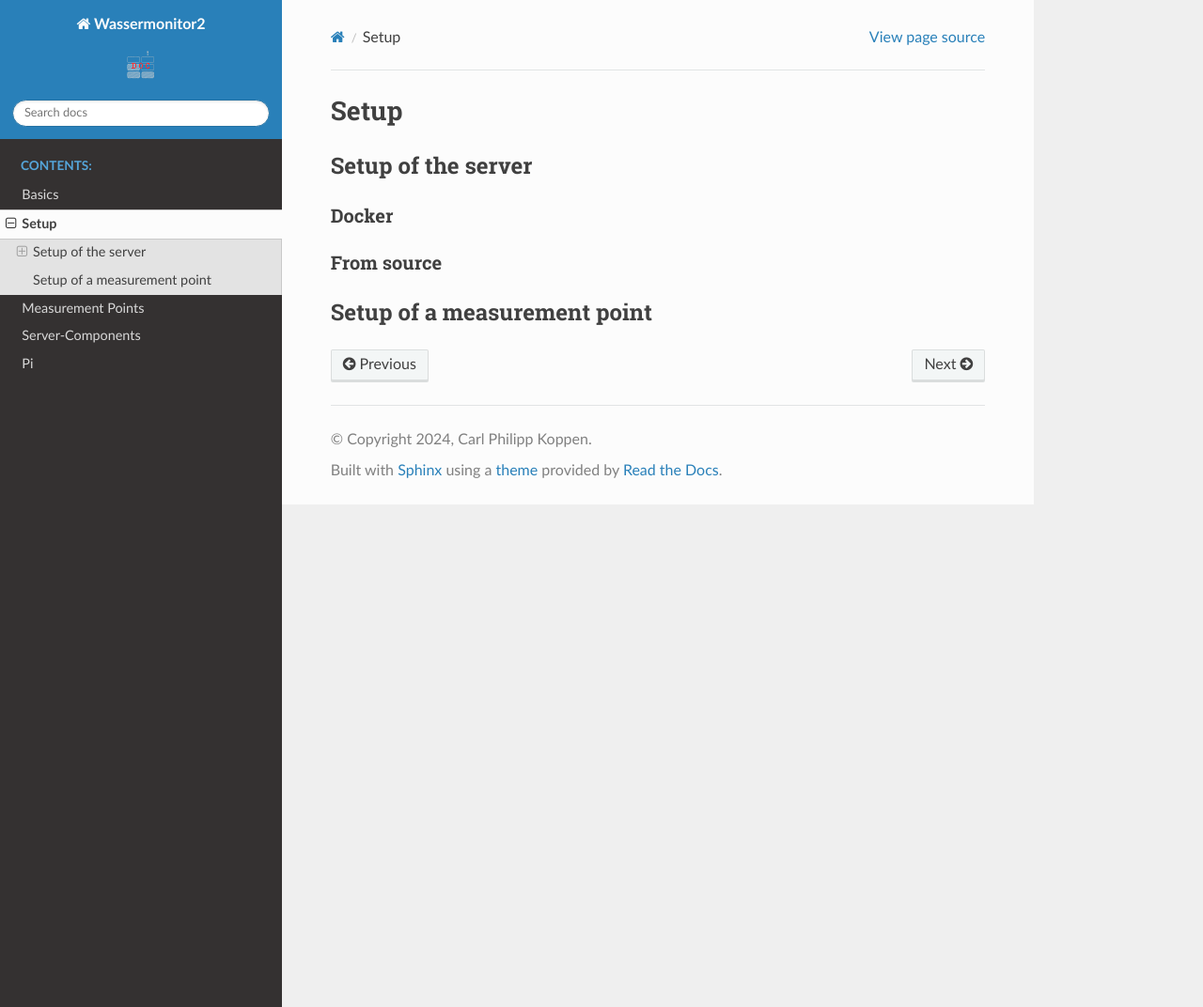
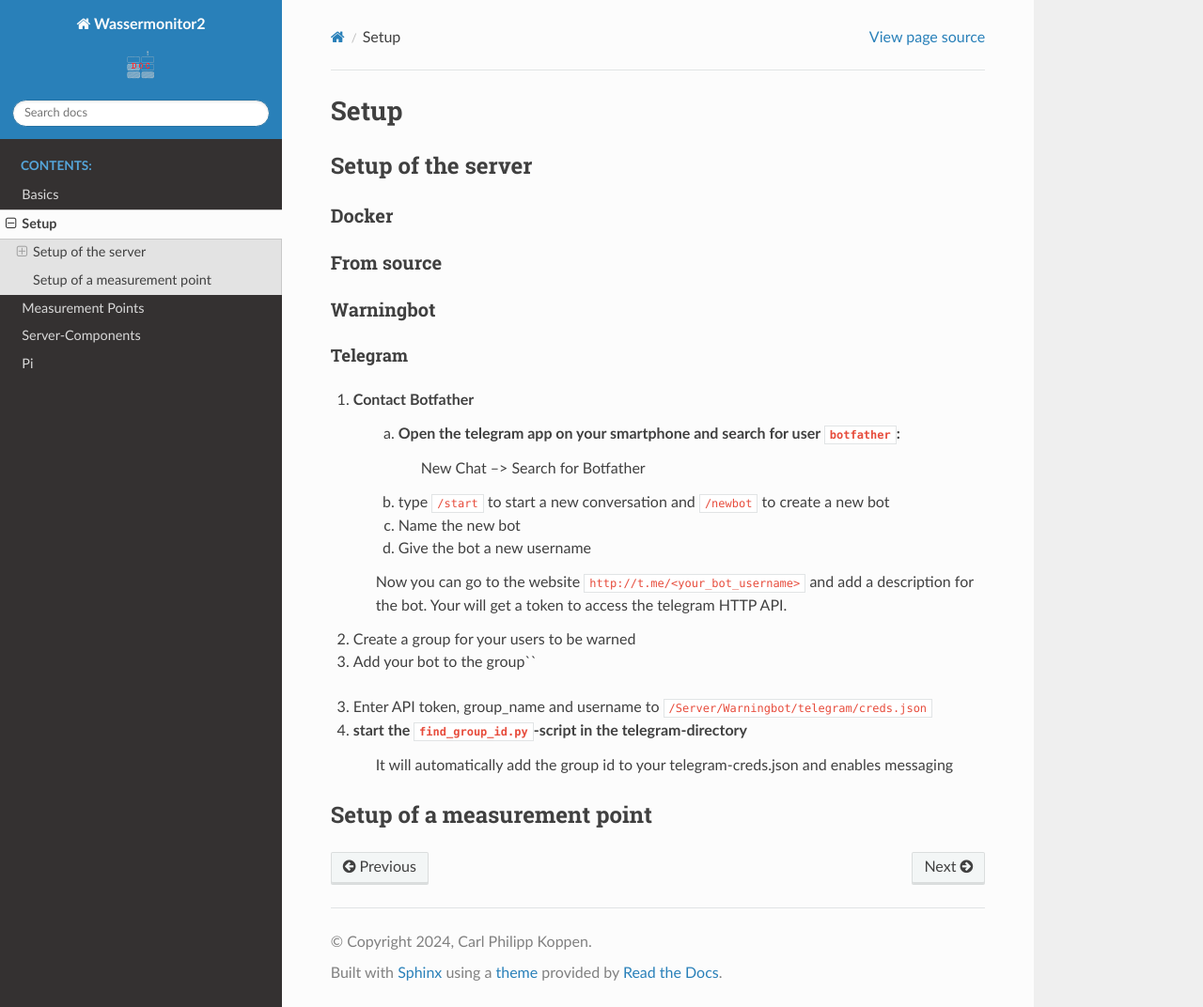
Before and after one commit to calphiko/Wassermonitor2, a Sphinx documentation site: the page built from Doc/source/setup.rst, in a window 1280 px wide and 1072 px high. Shown: the whole window at 94% size. Built offline with Sphinx 7.4.7 and the Read the Docs theme 3.1.0, drawn with Linux system fonts in a browser that asks for light colours; pages that are not in the unit, such as notebooks, are missing from menus.

Commit message:
added howto get a telegram bot section

```diff
--- a/Doc/source/setup.rst
+++ b/Doc/source/setup.rst
@@ -10,6 +10,35 @@ Docker
 From source
 ~~~~~~~~~~~
 
+Warningbot
+~~~~~~~~~~
+
+Telegram
+""""""""
+
+1. Contact Botfather
+    a) Open the telegram app on your smartphone and search for user ``botfather``:
+        New Chat --> Search for Botfather
+
+    b) type ``/start`` to start a new conversation and ``/newbot`` to create a new bot
+
+    c) Name the new bot
+
+    d) Give the bot a new username
+
+    Now you can go to the website ``http://t.me/<your_bot_username>`` and add a description for the bot.
+    Your will get a token to access the telegram HTTP API.
+
+2. Create a group for your users to be warned
+
+3. Add your bot to the group``
+
+3. Enter API token, group_name and username to ``/Server/Warningbot/telegram/creds.json``
+
+4. start the ``find_group_id.py``-script in the telegram-directory
+    It will automatically add the group id to your telegram-creds.json and enables messaging
+
+
 Setup of a measurement point
 ----------------------------
 
```
